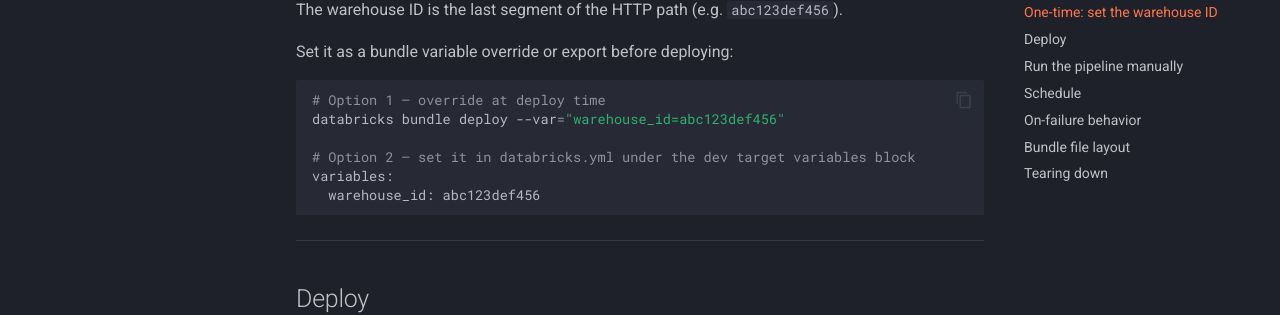
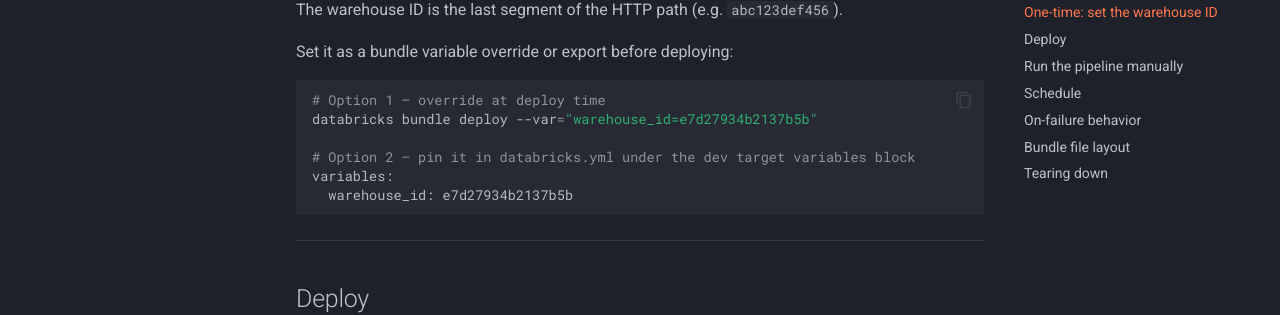
Before and after one commit to blxsheep/robust-databricks, an MkDocs documentation site: the page built from docs/deployment.md, in a window 1280 px wide and 900 px high, scrolled down 1176 px. Shown: the part 150-465 px from the top of the window. Built offline with MkDocs 1.6.1 and Material for MkDocs 9.7.7, drawn with Linux system fonts in a browser that asks for light colours.

Commit message:
feat: create first pipeline

````diff
--- a/docs/deployment.md
+++ b/docs/deployment.md
@@ -57,11 +57,11 @@
 
 ```bash
 # Option 1 — override at deploy time
-databricks bundle deploy --var="warehouse_id=abc123def456"
+databricks bundle deploy --var="warehouse_id=e7d27934b2137b5b"
 
-# Option 2 — set it in databricks.yml under the dev target variables block
+# Option 2 — pin it in databricks.yml under the dev target variables block
 variables:
-  warehouse_id: abc123def456
+  warehouse_id: e7d27934b2137b5b
 ```
 
 ---
--- a/resources/reliability_pipeline.job.yml
+++ b/resources/reliability_pipeline.job.yml
@@ -50,7 +50,6 @@
             commands:
               - dbt run
             warehouse_id: ${var.warehouse_id}
-            profiles_directory: ${var.workspace_repo_path}/robust_etl_ecomm
 
         - task_key: sla_check
           description: "Runs freshness, completeness, and schema consistency checks → sla_check_log"
````
